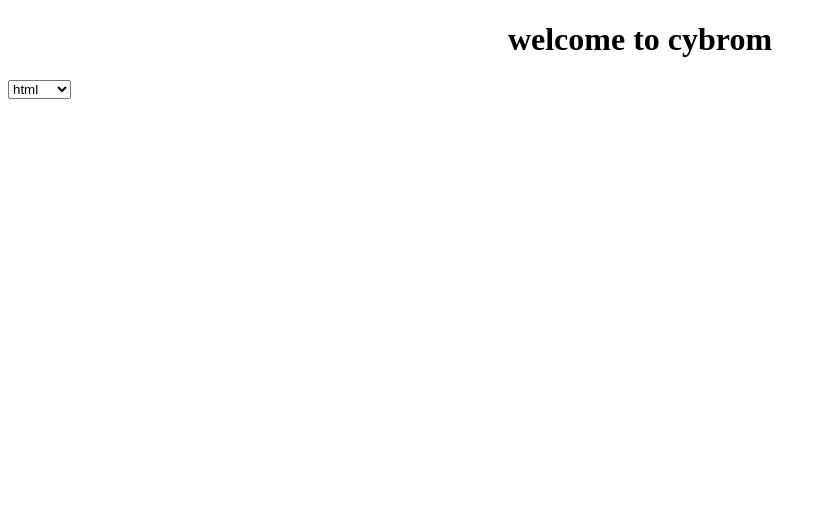
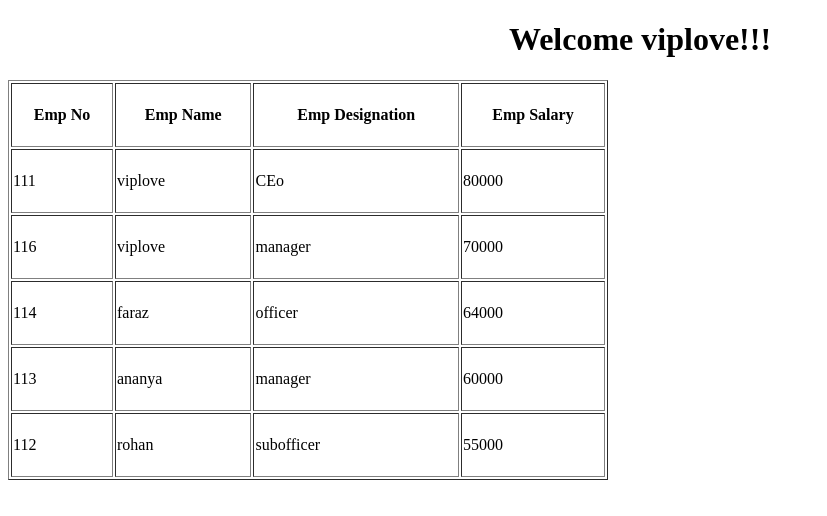
Before and after one commit to Viplovesana/React-js, a React (Vite) app: page / in a window 1280 px wide. Shown: the top 516 px of the page, without its empty margins (0-827 px from the left). Built offline with nearby package versions, Linux system fonts and the light colour scheme.

Commit message:
new commit

```diff
--- a/src/App.jsx
+++ b/src/App.jsx
@@ -75,6 +75,13 @@
 
 // export default app;
 
+
+
+//.............................................................................................
+
+
+
+
 // import Collage from "./Collage";
 // const name ="RGPV"
 // const seats ="454"
@@ -86,6 +93,12 @@
 //     city : "Bhopal",
 //     subject : "python"
 // }
+
+//..............................................................................................................
+
+
+
+
 // const Data = ()=>{
 //   const Subject = ["html","css","python","cpp","react"];
 //   const ans = Subject.map((key)=>{
@@ -98,7 +111,7 @@
 //   return(
 //   <>
 //  <h1 align="center">welcome to cybrom</h1>
-//  <selec>{ans}</select>
+//  <select>{ans}</select>
 //   </>
 //   )
 // }
@@ -107,7 +120,15 @@
 
 
 
+
+
 //..........................................................................................................
+
+
+
+
+
+
 
 // const Student = [
 //   {
@@ -203,32 +224,70 @@
 
 
 
-// const Data =()=>{
 
 
+
+// const Data = ()=>{
+//   const Subject = ["html","css","python","cpp","react"];
+//   const ans = Subject.map((key)=>{
+//     return(
+//       <>
+//       <option>{key}</option>
+//       </>
+//     )
+//   });
 //   return(
 //   <>
 //  <h1 align="center">welcome to cybrom</h1>
-// </>
+//  <select>{ans}</select>
+//   </>
 //   )
 // }
 // export default Data;
 
 
-const Data = ()=>{
-  const Subject = ["html","css","python","cpp","react"];
-  const ans = Subject.map((key)=>{
-    return(
-      <>
-      <option>{key}</option>
-      </>
-    )
-  });
+
+
+
+//.................................................................................................
+
+
+
+import EmpData from "./EmpData";
+import EmpDesign from "./EmpDesign";
+
+
+
+const Hello = ()=>{
+
+  const ans = EmpData.map((key)=><EmpDesign
+
+  no={key.Empno}
+  nm={key.name}
+  des={key.designation}
+  sal={key.salary}
+  />
+
+
+
+  )
   return(
-  <>
- <h1 align="center">welcome to cybrom</h1>
- <select>{ans}</select>
-  </>
+<>
+<h1 align="center">Welcome viplove!!!</h1>
+
+<table border="1" width="600" height="400">
+  <tr>
+    <th>Emp No</th>
+    <th>Emp Name</th>
+    <th>Emp Designation</th>
+    <th>Emp Salary</th>
+  </tr>
+  {ans}
+</table>
+
+
+</>
+
   )
 }
-export default Data;
+export default Hello;
--- a/src/EmpDesign.jsx
+++ b/src/EmpDesign.jsx
@@ -0,0 +1,21 @@
+
+
+const EmpDesign = (props)=>{
+    return(
+
+        <>
+        <tr>
+            <td>{props.no}</td>
+            <td>{props.nm}</td>
+            <td>{props.des}</td>
+            <td>{props.sal}</td>
+
+
+
+        </tr>
+
+        </>
+    )
+}
+
+export default EmpDesign;
```
